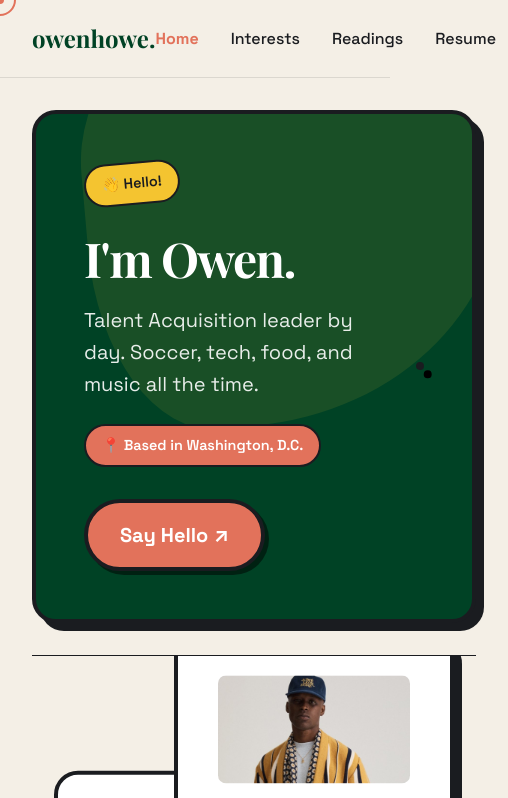
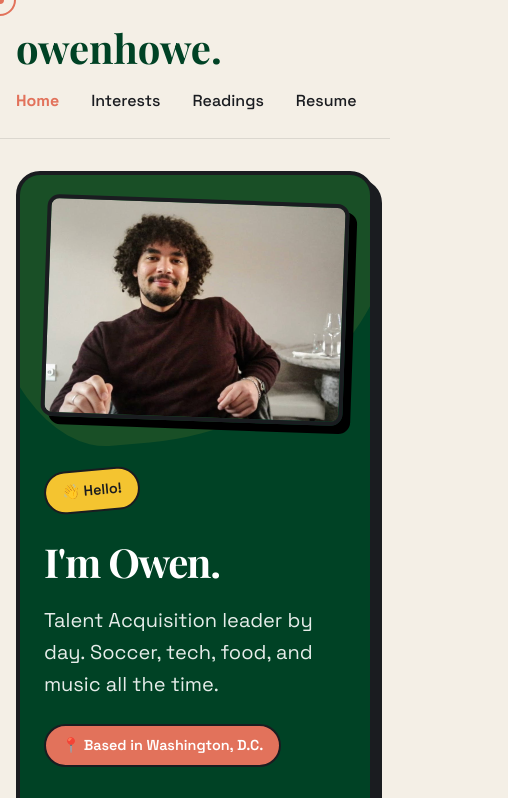
Before and after one commit to howeitis/personalsite, a React (Vite) app: page / in a window 390 px wide. Shown: the top 798 px of the page, 508 px wide, since content can reach past the window. Built offline with nearby package versions, Linux system fonts and the light colour scheme; a web font is replaced by a local one.

Commit message:
Enhance mobile responsiveness across bento grids, hero, and nav

```diff
--- a/src/components/HeroBento.jsx
+++ b/src/components/HeroBento.jsx
@@ -2,9 +2,9 @@ import { motion } from 'framer-motion';
 
 export const HeroBento = ({ data }) => {
     return (
-        <div className="bento-card bg-green" style={{ gridColumn: 'span 12', padding: '3rem', display: 'flex', alignItems: 'center', justifyContent: 'space-between', overflow: 'hidden', position: 'relative', zIndex: 10 }}>
+        <div className="bento-card bg-green" style={{ gridColumn: 'span 12', padding: '3rem', display: 'flex', flexWrap: 'wrap-reverse', gap: '3rem', alignItems: 'center', justifyContent: 'space-between', overflow: 'hidden', position: 'relative', zIndex: 10 }}>
 
-            <div style={{ flex: 1, zIndex: 1, paddingRight: '2rem' }}>
+            <div style={{ flex: 1, minWidth: '300px', zIndex: 1 }}>
                 {/* Playful greeting */}
                 <motion.div
                     initial={{ opacity: 0, rotate: -5 }}
@@ -82,7 +82,7 @@ export const HeroBento = ({ data }) => {
                 initial={{ opacity: 0, x: 50 }}
                 animate={{ opacity: 1, x: 0 }}
                 transition={{ duration: 0.8, delay: 0.2 }}
-                style={{ flex: 1, display: 'flex', justifyContent: 'flex-end', zIndex: 1 }}
+                style={{ flex: 1, minWidth: '280px', display: 'flex', justifyContent: 'center', zIndex: 1 }}
             >
                 <img
                     src="images/hero_profile.jpg"
--- a/src/components/Navigation.jsx
+++ b/src/components/Navigation.jsx
@@ -4,7 +4,7 @@ import { motion } from 'framer-motion';
 export const Navigation = () => {
     return (
         <nav style={{ padding: '1.5rem 0', borderBottom: '1px solid rgba(0,0,0,0.1)', backgroundColor: 'var(--bg-color)', position: 'sticky', top: 0, zIndex: 100 }}>
-            <div className="container" style={{ display: 'flex', justifyContent: 'space-between', alignItems: 'center' }}>
+            <div className="container" style={{ display: 'flex', justifyContent: 'space-between', alignItems: 'center', flexWrap: 'wrap', gap: '1rem' }}>
                 <NavLink to="/" style={{ fontSize: '1.5rem', fontWeight: 'bold', color: 'var(--br-green)' }} className="serif-text">
                     owenhowe.
                 </NavLink>
--- a/src/index.css
+++ b/src/index.css
@@ -140,3 +140,33 @@ a {
 .blob-container {
   border-radius: var(--border-radius-blob);
 }
+
+/* ----------------------------- */
+/* Mobile Responsiveness Overrides */
+/* ----------------------------- */
+@media (max-width: 768px) {
+  .container {
+    padding: 0 1rem;
+  }
+
+  /* Force the layout to stack gracefully */
+  .bento-grid {
+    display: flex;
+    flex-direction: column;
+    gap: 1.5rem;
+  }
+
+  /* Explicitly override Javascript/Inline Grid spans */
+  .bento-card {
+    width: 100% !important;
+    grid-column: span 12 !important;
+    padding: 1.5rem !important;
+    /* Shrink inner padding on phones */
+  }
+
+  /* Shrink giant editorial headers slightly */
+  h1,
+  .serif-text {
+    font-size: clamp(2.5rem, 10vw, 4rem) !important;
+  }
+}
```
Also changed, not shown: 1 other file (tests, documents, lock files or other folders).
